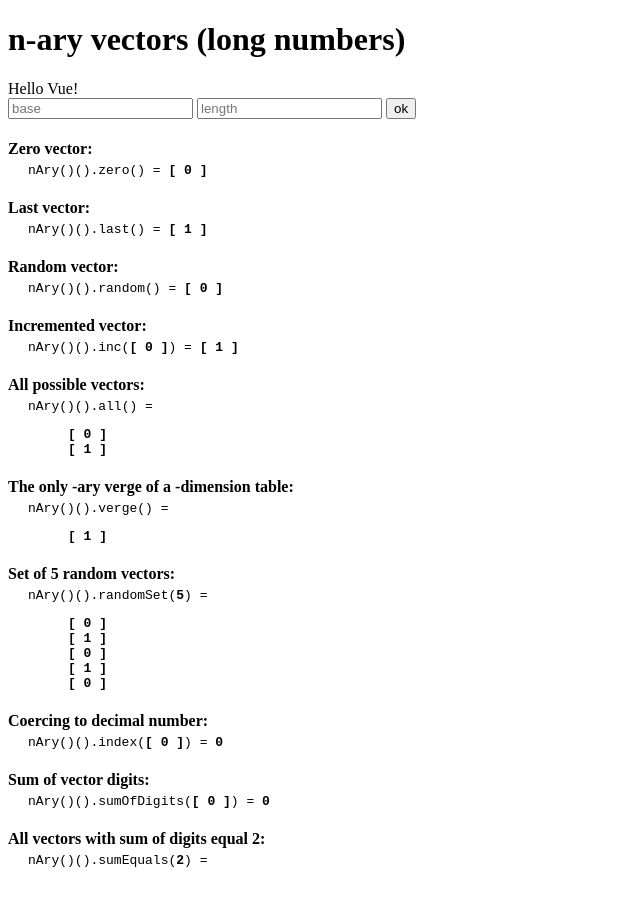
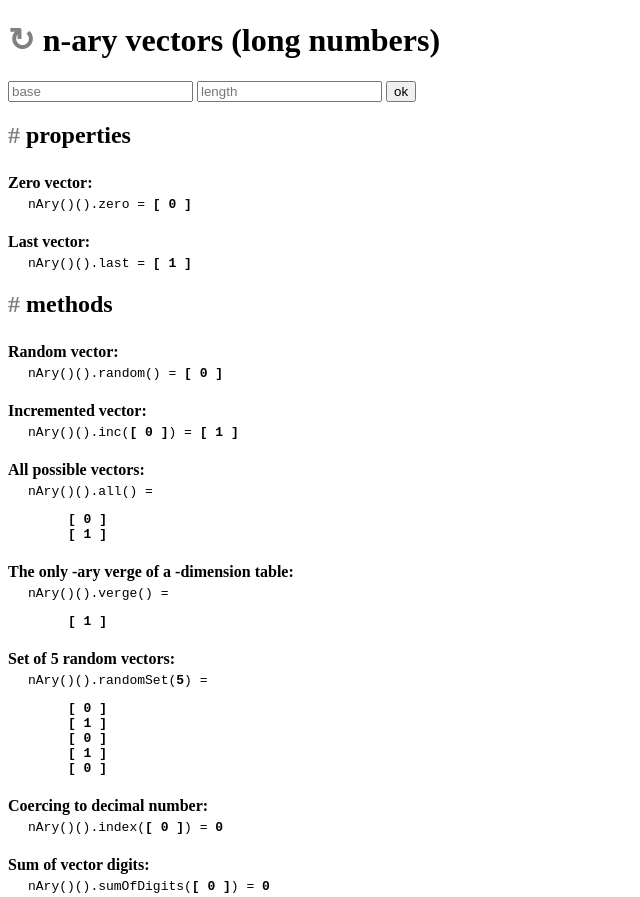
Before and after one commit to tatomyr/n-ary, a plain HTML site: page index.html in a window 1280 px wide. Shown: the top 897 px of the page, without its empty margins (0-640 px from the left). Drawn offline with nearby package versions, Linux system fonts and the light colour scheme.

Commit message:
moved zero and last to properties; updated readme and html

```diff
--- a/index.html
+++ b/index.html
@@ -10,29 +10,33 @@
     </script>
   </head>
   <body>
-    <h1>n-ary vectors (long numbers)</h1>
+    <h1><a href="" class="hash">↻</a> n-ary vectors (long numbers)</h1>
+
 
     <div id="vm" class="">
-      {{message}}
       <form id="form">
         <input v-model="base" type="number" name="base" placeholder="base" value="2" min="1">
         <input v-model="length" type="number" name="length" placeholder="length" value="1" min="0">
         <input type="submit" value="ok">
       </form>
 
+      <h2 id="properties"><a href="#properties" class="hash">#</a> properties</h2>
+
       <p class="">
         <div class="example-desc">Zero vector:</div>
         <div class="example">
-          nAry(<b>{{base}}</b>)(<b>{{length}}</b>).zero() = <b>{{zero}}</b>
+          nAry(<b>{{base}}</b>)(<b>{{length}}</b>).zero = <b>{{zero}}</b>
         </div>
       </p>
 
       <p class="">
         <div class="example-desc">Last vector:</div>
         <div class="example">
-          nAry(<b>{{base}}</b>)(<b>{{length}}</b>).last() = <b>{{last}}</b>
+          nAry(<b>{{base}}</b>)(<b>{{length}}</b>).last = <b>{{last}}</b>
         </div>
       </p>
+
+      <h2 id="methods"><a href="#methods" class="hash">#</a> methods</h2>
 
       <p class="">
         <div class="example-desc">Random vector:</div>
@@ -128,9 +132,8 @@
         data: {
           base: query.base,
           length: query.length,
-          message: 'Hello Vue!',
-          zero: nAry(query.base)(query.length).zero(),
-          last: nAry(query.base)(query.length).last(),
+          zero: nAry(query.base)(query.length).zero,
+          last: nAry(query.base)(query.length).last,
           random,
           inc: nAry(query.base)().inc(random),
           all: nAry(query.base)(query.length).all(),
--- a/n-ary.js
+++ b/n-ary.js
@@ -3,19 +3,19 @@ const nAry = (base = 2) => (length = 1) => {
   const range = base - 1;
 
   // Zero vector:
-  const zero = () => Array(length).fill(0);
+  const zero = Array(length).fill(0);
 
   // The last vector:
-  const last = () => Array(length).fill(range);
+  const last = Array(length).fill(range);
 
   // A random vector:
-  const random = () => zero().map(digit => Math.floor(Math.random() * base));
+  const random = () => zero.map(digit => Math.floor(Math.random() * base));
 
   // (base)-ary incrementation:
   const inc = (vector) => {
     const index = vector.findIndex(digit => digit < range);
     return index === -1 ? (
-      zero()
+      zero
     ) : [
       ...Array(index).fill(0),
       vector[index] + 1,
@@ -25,7 +25,7 @@ const nAry = (base = 2) => (length = 1) => {
 
   // Brute force:
   const all = () => {
-    const vectors = [zero()];
+    const vectors = [zero];
     for (let i = 1; i < Math.pow(base, length); i++) {
       vectors.push(inc(vectors[i - 1]));
     }
@@ -47,7 +47,7 @@ const nAry = (base = 2) => (length = 1) => {
   const verge = () => all().filter(vector => vector.some(digit => digit === range));
 
   // Set of (count) random vectors:
-  const randomSet = count => Array(count).fill(0).map(() => random());
+  const randomSet = count => Array(count).fill().map(() => random());
 
   // Convert (base)-ary number to decimal:
   const index = vector => vector.reduce((sum, item, i) => sum + item * Math.pow(base, i), 0);
@@ -57,16 +57,13 @@ const nAry = (base = 2) => (length = 1) => {
   // Returns all vectors with specified sum of digits value
   const sumEquals = value => all().filter(vector => sumOfDigits(vector) === value);
 
-  // Generates chunks of datasets.
-  // const chunk = length => maxChunkCount => ...
+  // Generates chunks of datasets
+  // const chunk = maxChunkCount => ...
 
-
-  /*
-    Or, maybe, we should type smth like: `nAry(base)(length || vector).inc()`
-  */
 
   return {
     base,
+    length,
     range,
     zero,
     last,
--- a/style.css
+++ b/style.css
@@ -11,3 +11,17 @@
 li {
   list-style: none;
 }
+
+.hash {
+  display: inline-block;
+  text-decoration: none;
+  color: grey;
+
+  transition: transform 0.5s, color 0.5s;
+}
+
+.hash:hover {
+  color: #101010;
+
+  transform: rotate(7deg);
+}
```
Also changed, not shown: README.md.
